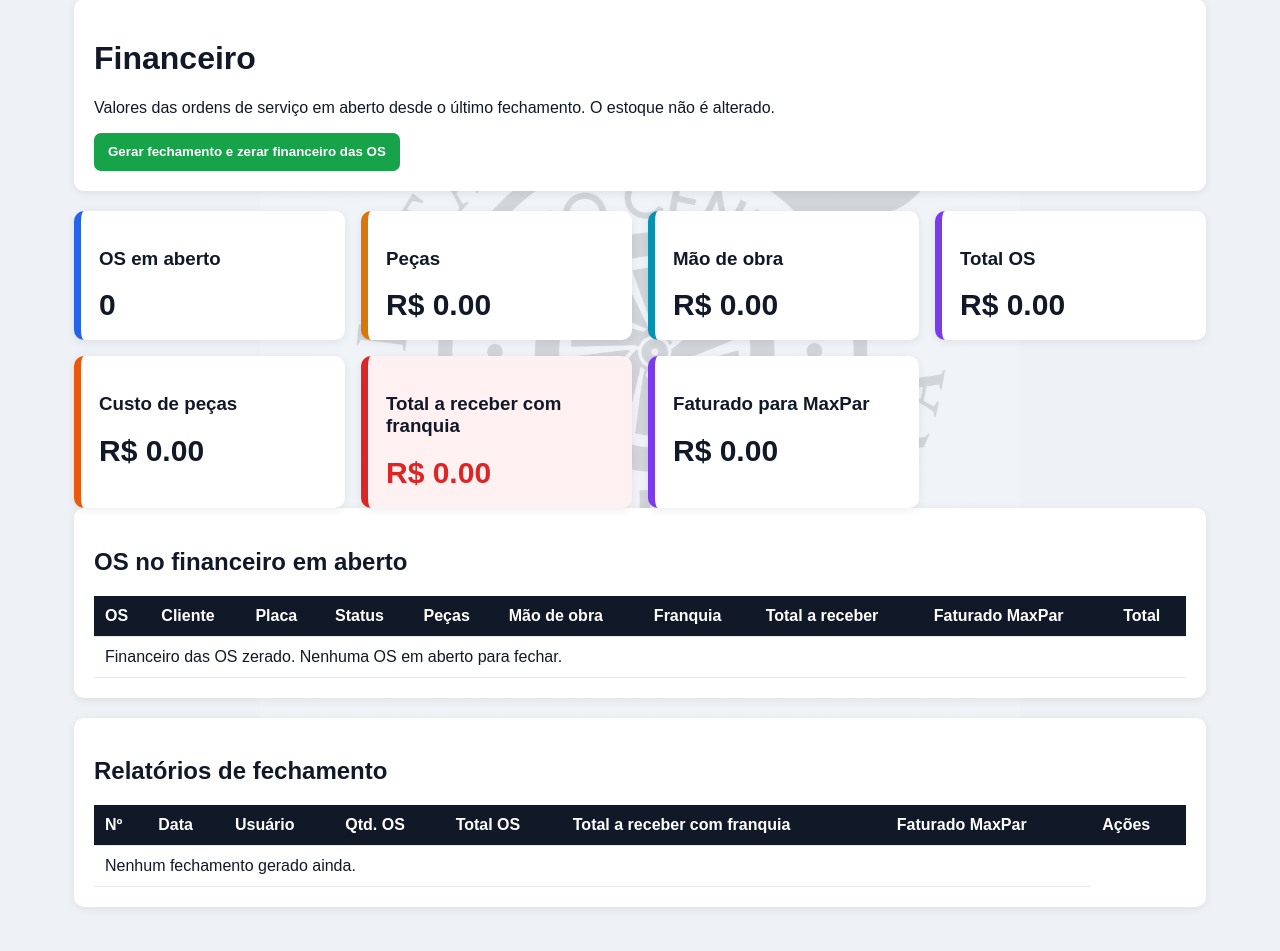
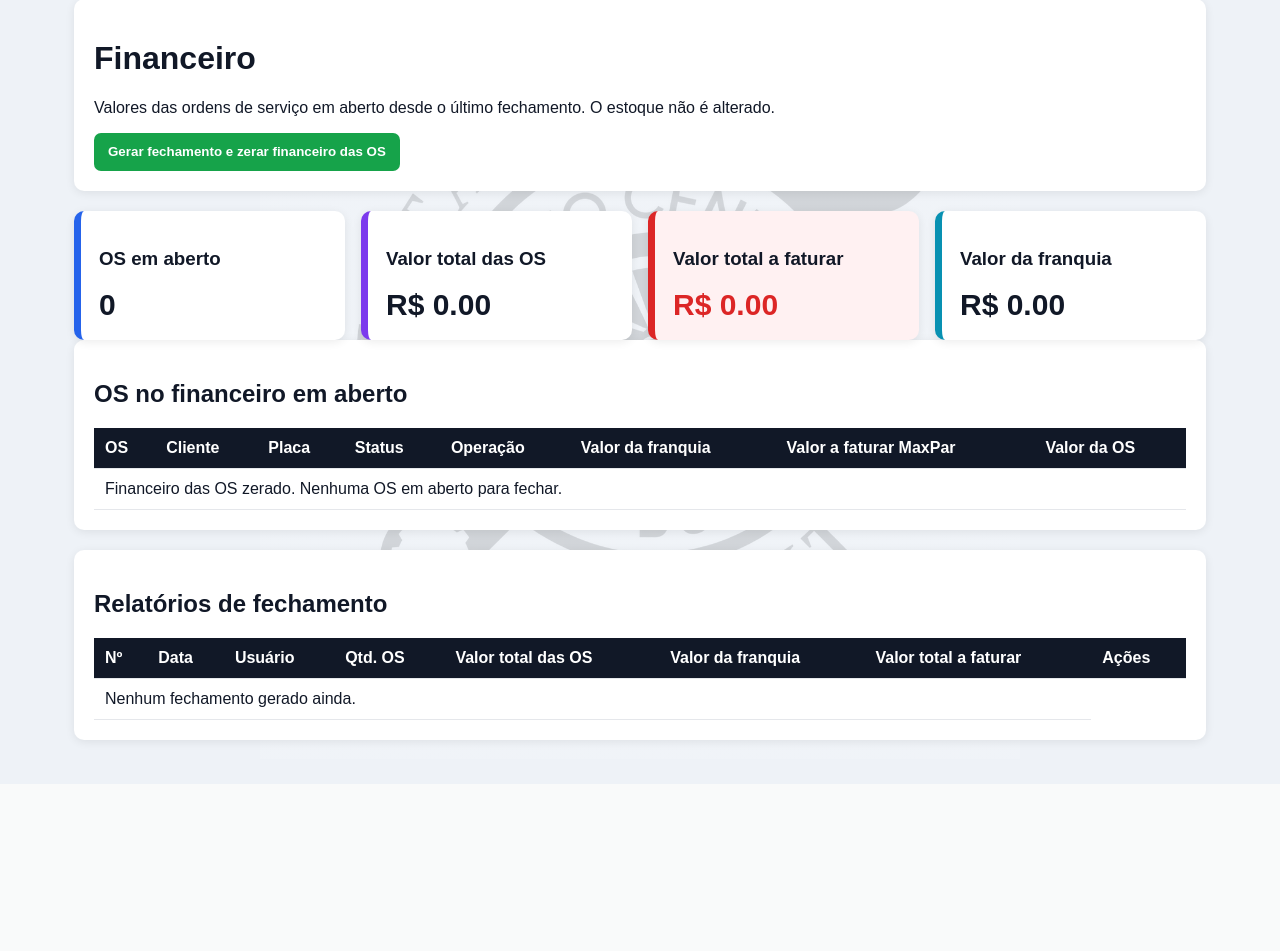
Before and after one commit to pontopneulatariaepintura-web/SistemaOS, a Flask app: page /financeiro in a window 1280 px wide. Shown: the part 161-1112 px from the top of the page. After the commit the page ends 909 px from the top, so only its background shows below. Run offline with Flask 3, Linux system fonts and the light colour scheme; the visitor is signed in with stand-in values (Sample User, id 1); data that the repository does not hold is empty.

Commit message:
Ajustar campos e totais financeiros da OS

```diff
--- a/app.py
+++ b/app.py
@@ -31,6 +31,7 @@ db.init_app(app)
 
 STATUS_FLOW = ["CRIADA", "VISTORIA", "LIBERADA", "REPARO", "FINALIZADA"]
 TIPOS_REPARO = ["Pequenos reparos", "Troca de pneu/roda", "Lataria e Pintura", "Parabrisa"]
+OPERACOES_OS = ["Venda", "Fornecimento"]
 SEGURADORAS = ["Porto Seguro", "Tokio", "HDI", "Yellum", "Mapfr", "Zurich", "MaxPar", "Car Glass", "Alura", "Allianz", "Youse", "Suhai", "Bradesco", "Itau", "Mithsui", "Santander", "Sura", "Loovi", "Conecta", "Pioneira", "Alfa", "Guara", "Potencia BR"]
 
 
@@ -47,6 +48,13 @@ def parse_float(valor):
     if valor in (None, ""):
         return 0
     return float(str(valor).replace(",", "."))
+
+
+def valor_total_os(item):
+    valor_os = item.valor_os or 0
+    if valor_os > 0:
+        return valor_os
+    return (item.valor_pecas or 0) + (item.valor_mao_obra or 0)
 
 
 def format_brl(valor):
@@ -100,14 +108,13 @@ def gerar_docx_fechamento(fechamento, itens):
                 docx_row(["Qtd. OS", fechamento.quantidade_os or 0]),
                 docx_row(["Pecas", format_brl(fechamento.total_pecas)]),
                 docx_row(["Mao de obra", format_brl(fechamento.total_mao_obra)]),
-                docx_row(["Total OS", format_brl(fechamento.total_os)]),
+                docx_row(["Valor total das OS", format_brl(fechamento.total_os)]),
                 docx_row(["Custo pecas", format_brl(fechamento.total_custo_pecas)]),
                 docx_row(["Orcamento", format_brl(fechamento.total_orcamento)]),
-                docx_row(["Franquia", format_brl(fechamento.total_franquia)]),
-                docx_row(["Total a receber com franquia", format_brl(fechamento.total_receber)]),
+                docx_row(["Valor da franquia", format_brl(fechamento.total_franquia)]),
                 docx_row(["Valor negociado", format_brl(fechamento.total_valor_negociado)]),
                 docx_row(["Contrapartida financeira", format_brl(fechamento.total_contrapartida_financeira)]),
-                docx_row(["Faturado para MaxPar", format_brl(fechamento.total_faturado_maxpar)]),
+                docx_row(["Valor a faturar para MaxPar", format_brl(fechamento.total_faturado_maxpar)]),
             ]
         ),
         docx_paragraph("Ordens incluidas", True),
@@ -121,10 +128,9 @@ def gerar_docx_fechamento(fechamento, itens):
                 "Placa",
                 "Seguradora",
                 "Status",
-                "Total OS",
-                "Franquia",
-                "Total receber",
-                "Faturado MaxPar",
+                "Valor OS",
+                "Valor da franquia",
+                "Valor a faturar MaxPar",
             ],
             True,
         )
@@ -138,9 +144,8 @@ def gerar_docx_fechamento(fechamento, itens):
                     item.placa or "-",
                     item.seguradora or "-",
                     item.status or "-",
-                    format_brl((item.valor_pecas or 0) + (item.valor_mao_obra or 0)),
+                    format_brl(valor_total_os(item)),
                     format_brl(item.franquia),
-                    format_brl(item.total_receber),
                     format_brl(item.faturado_maxpar),
                 ]
             )
@@ -271,6 +276,9 @@ def ensure_os_columns():
         "valor_negociado": "FLOAT",
         "contrapartida_financeira": "FLOAT",
         "faturado_maxpar": "FLOAT",
+        "valor_os": "FLOAT",
+        "tipo_operacao": "VARCHAR(30)",
+        "descricao_servico": "TEXT",
         "data_criacao": "TIMESTAMP" if dialect == "postgresql" else "DATETIME",
         "ultima_atualizacao": "TIMESTAMP" if dialect == "postgresql" else "DATETIME",
         "fechamento_id": "INTEGER",
@@ -290,6 +298,7 @@ def ensure_os_columns():
             "valor_negociado": "FLOAT",
             "contrapartida_financeira": "FLOAT",
             "faturado_maxpar": "FLOAT",
+            "valor_os": "FLOAT",
         },
     }.items():
         existing_table_columns = {column["name"] for column in inspector.get_columns(table_name)}
@@ -457,12 +466,11 @@ def financeiro():
         "custo_pecas": sum(item.custo_pecas or 0 for item in ordens),
         "orcamento": sum(item.orcamento or 0 for item in ordens),
         "franquia": sum(item.franquia or 0 for item in ordens),
-        "receber": sum((item.total_receber or 0) + (item.franquia or 0) for item in ordens),
         "valor_negociado": sum(item.valor_negociado or 0 for item in ordens),
         "contrapartida": sum(item.contrapartida_financeira or 0 for item in ordens),
         "faturado_maxpar": sum(item.faturado_maxpar or 0 for item in ordens),
     }
-    totais["total_os"] = totais["pecas"] + totais["mao_obra"]
+    totais["total_os"] = sum(valor_total_os(item) for item in ordens)
     fechamentos = FechamentoFinanceiro.query.order_by(FechamentoFinanceiro.id.desc()).all()
     return render_template("financeiro.html", ordens=ordens, totais=totais, fechamentos=fechamentos)
 
@@ -483,12 +491,12 @@ def fechar_financeiro():
         total_custo_pecas=sum(item.custo_pecas or 0 for item in ordens),
         total_orcamento=sum(item.orcamento or 0 for item in ordens),
         total_franquia=sum(item.franquia or 0 for item in ordens),
-        total_receber=sum((item.total_receber or 0) + (item.franquia or 0) for item in ordens),
+        total_receber=0,
         total_valor_negociado=sum(item.valor_negociado or 0 for item in ordens),
         total_contrapartida_financeira=sum(item.contrapartida_financeira or 0 for item in ordens),
         total_faturado_maxpar=sum(item.faturado_maxpar or 0 for item in ordens),
     )
-    fechamento.total_os = fechamento.total_pecas + fechamento.total_mao_obra
+    fechamento.total_os = sum(valor_total_os(item) for item in ordens)
     db.session.add(fechamento)
     db.session.flush()
 
@@ -511,6 +519,7 @@ def fechar_financeiro():
                 valor_negociado=os_item.valor_negociado or 0,
                 contrapartida_financeira=os_item.contrapartida_financeira or 0,
                 faturado_maxpar=os_item.faturado_maxpar or 0,
+                valor_os=valor_total_os(os_item),
             )
         )
         os_item.fechamento_id = fechamento.id
@@ -614,6 +623,8 @@ def nova_os():
         seguradora = request.form.get("seguradora", "").strip()
         carro_modelo = request.form.get("carro_modelo", "").strip()
         tipo_reparo = request.form.get("tipo_reparo", "").strip()
+        tipo_operacao = request.form.get("tipo_operacao", "Venda").strip()
+        descricao_servico = request.form.get("descricao_servico", "").strip()
         valor_pecas_raw = request.form.get("valor_pecas", "").strip()
         valor_mao_obra_raw = request.form.get("valor_mao_obra", "").strip()
         custo_pecas_raw = request.form.get("custo_pecas", "").strip()
@@ -623,20 +634,25 @@ def nova_os():
         valor_negociado_raw = request.form.get("valor_negociado", "").strip()
         contrapartida_financeira_raw = request.form.get("contrapartida_financeira", "").strip()
         faturado_maxpar_raw = request.form.get("faturado_maxpar", "").strip()
+        valor_os_raw = request.form.get("valor_os", "").strip()
         veiculo_terceiro = request.form.get("veiculo_terceiro") == "sim"
         form_data = request.form
 
         if not all([numero_os, cliente, placa, seguradora, tipo_reparo, valor_pecas_raw, valor_mao_obra_raw]):
             flash("Preencha todos os campos obrigat\u00f3rios da ordem de servi\u00e7o.", "danger")
-            return render_template("nova_os.html", form_data=form_data, tipos_reparo=TIPOS_REPARO, seguradoras=SEGURADORAS)
+            return render_template("nova_os.html", form_data=form_data, tipos_reparo=TIPOS_REPARO, operacoes_os=OPERACOES_OS, seguradoras=SEGURADORAS)
 
         if seguradora not in SEGURADORAS:
             flash("Selecione uma seguradora v\u00e1lida.", "danger")
-            return render_template("nova_os.html", form_data=form_data, tipos_reparo=TIPOS_REPARO, seguradoras=SEGURADORAS)
+            return render_template("nova_os.html", form_data=form_data, tipos_reparo=TIPOS_REPARO, operacoes_os=OPERACOES_OS, seguradoras=SEGURADORAS)
 
         if tipo_reparo not in TIPOS_REPARO:
             flash("Selecione um tipo de reparo v\u00e1lido.", "danger")
-            return render_template("nova_os.html", form_data=form_data, tipos_reparo=TIPOS_REPARO, seguradoras=SEGURADORAS)
+            return render_template("nova_os.html", form_data=form_data, tipos_reparo=TIPOS_REPARO, operacoes_os=OPERACOES_OS, seguradoras=SEGURADORAS)
+
+        if tipo_operacao not in OPERACOES_OS:
+            flash("Selecione venda ou fornecimento.", "danger")
+            return render_template("nova_os.html", form_data=form_data, tipos_reparo=TIPOS_REPARO, operacoes_os=OPERACOES_OS, seguradoras=SEGURADORAS)
 
         try:
             valor_pecas = parse_float(valor_pecas_raw)
@@ -648,17 +664,18 @@ def nova_os():
             valor_negociado = parse_float(valor_negociado_raw)
             contrapartida_financeira = parse_float(contrapartida_financeira_raw)
             faturado_maxpar = parse_float(faturado_maxpar_raw)
+            valor_os = parse_float(valor_os_raw)
         except ValueError:
             flash("Informe valores v\u00e1lidos para pe\u00e7as e m\u00e3o de obra.", "danger")
-            return render_template("nova_os.html", form_data=form_data, tipos_reparo=TIPOS_REPARO, seguradoras=SEGURADORAS)
+            return render_template("nova_os.html", form_data=form_data, tipos_reparo=TIPOS_REPARO, operacoes_os=OPERACOES_OS, seguradoras=SEGURADORAS)
 
-        if min(valor_pecas, valor_mao_obra, custo_pecas, orcamento, franquia, total_receber, valor_negociado, contrapartida_financeira, faturado_maxpar) < 0:
+        if min(valor_pecas, valor_mao_obra, custo_pecas, orcamento, franquia, total_receber, valor_negociado, contrapartida_financeira, faturado_maxpar, valor_os) < 0:
             flash("Os valores de pe\u00e7as e m\u00e3o de obra n\u00e3o podem ser negativos.", "danger")
-            return render_template("nova_os.html", form_data=form_data, tipos_reparo=TIPOS_REPARO, seguradoras=SEGURADORAS)
+            return render_template("nova_os.html", form_data=form_data, tipos_reparo=TIPOS_REPARO, operacoes_os=OPERACOES_OS, seguradoras=SEGURADORAS)
 
         if OS.query.filter_by(numero_os=numero_os).first():
             flash("J\u00e1 existe uma OS com esse n\u00famero.", "danger")
-            return render_template("nova_os.html", form_data=form_data, tipos_reparo=TIPOS_REPARO, seguradoras=SEGURADORAS)
+            return render_template("nova_os.html", form_data=form_data, tipos_reparo=TIPOS_REPARO, operacoes_os=OPERACOES_OS, seguradoras=SEGURADORAS)
 
         nova = OS(
             numero_os=numero_os,
@@ -674,6 +691,9 @@ def nova_os():
             valor_negociado=valor_negociado,
             contrapartida_financeira=contrapartida_financeira,
             faturado_maxpar=faturado_maxpar,
+            valor_os=valor_os,
+            tipo_operacao=tipo_operacao,
+            descricao_servico=descricao_servico,
             tipo_reparo=tipo_reparo,
             data_entrada=parse_date(request.form.get("data_entrada")),
             data_vistoria=parse_date(request.form.get("data_vistoria")),
@@ -692,7 +712,7 @@ def nova_os():
         flash("Ordem de servi\u00e7o criada.", "success")
         return redirect(url_for("listar_os"))
 
-    return render_template("nova_os.html", form_data={}, tipos_reparo=TIPOS_REPARO, seguradoras=SEGURADORAS)
+    return render_template("nova_os.html", form_data={}, tipos_reparo=TIPOS_REPARO, operacoes_os=OPERACOES_OS, seguradoras=SEGURADORAS)
 
 
 @app.route("/listar_os")
@@ -742,6 +762,8 @@ def editar_os(id):
         os_item.placa = request.form.get("placa", "").strip().upper()
         os_item.seguradora = request.form.get("seguradora", "").strip()
         os_item.carro_modelo = request.form.get("carro_modelo", "").strip()
+        os_item.tipo_operacao = request.form.get("tipo_operacao", os_item.tipo_operacao or "Venda").strip()
+        os_item.descricao_servico = request.form.get("descricao_servico", "").strip()
         os_item.custo_pecas = parse_float(request.form.get("custo_pecas"))
         os_item.orcamento = parse_float(request.form.get("orcamento"))
         os_item.franquia = parse_float(request.form.get("franquia"))
@@ -750,6 +772,7 @@ def editar_os(id):
         os_item.valor_negociado = parse_float(request.form.get("valor_negociado"))
         os_item.contrapartida_financeira = parse_float(request.form.get("contrapartida_financeira"))
         os_item.faturado_maxpar = parse_float(request.form.get("faturado_maxpar"))
+        os_item.valor_os = parse_float(request.form.get("valor_os"))
         os_item.tipo_reparo = request.form.get("tipo_reparo", "").strip()
         os_item.data_entrada = parse_date(request.form.get("data_entrada"))
         os_item.data_vistoria = parse_date(request.form.get("data_vistoria"))
@@ -765,7 +788,7 @@ def editar_os(id):
         flash("Ordem de servi\u00e7o atualizada.", "success")
         return redirect(url_for("listar_os"))
 
-    return render_template("editar_os.html", os=os_item, status_flow=STATUS_FLOW, tipos_reparo=TIPOS_REPARO, seguradoras=SEGURADORAS)
+    return render_template("editar_os.html", os=os_item, status_flow=STATUS_FLOW, tipos_reparo=TIPOS_REPARO, operacoes_os=OPERACOES_OS, seguradoras=SEGURADORAS)
 
 
 @app.route("/imprimir_os/<int:id>")
--- a/models.py
+++ b/models.py
@@ -26,6 +26,9 @@ class OS(db.Model):
     valor_negociado = db.Column(db.Float, default=0)
     contrapartida_financeira = db.Column(db.Float, default=0)
     faturado_maxpar = db.Column(db.Float, default=0)
+    valor_os = db.Column(db.Float, default=0)
+    tipo_operacao = db.Column(db.String(30))
+    descricao_servico = db.Column(db.Text)
     tipo_reparo = db.Column(db.String(60))
     status = db.Column(db.String(30), default="CRIADA")
     data_entrada = db.Column(db.Date)
@@ -77,6 +80,7 @@ class FechamentoFinanceiroItem(db.Model):
     valor_negociado = db.Column(db.Float, default=0)
     contrapartida_financeira = db.Column(db.Float, default=0)
     faturado_maxpar = db.Column(db.Float, default=0)
+    valor_os = db.Column(db.Float, default=0)
 
     fechamento = db.relationship("FechamentoFinanceiro", backref=db.backref("itens", lazy=True, cascade="all, delete-orphan"))
 
--- a/templates/financeiro.html
+++ b/templates/financeiro.html
@@ -15,18 +15,15 @@
 
 <div class="grid">
     <div class="card metric-card metric-total"><h3>OS em aberto</h3><div class="numero">{{ totais.quantidade }}</div></div>
-    <div class="card metric-card metric-criadas"><h3>Pe&ccedil;as</h3><div class="numero">R$ {{ "%.2f"|format(totais.pecas) }}</div></div>
-    <div class="card metric-card metric-vistoria"><h3>M&atilde;o de obra</h3><div class="numero">R$ {{ "%.2f"|format(totais.mao_obra) }}</div></div>
-    <div class="card metric-card metric-liberadas"><h3>Total OS</h3><div class="numero">R$ {{ "%.2f"|format(totais.total_os) }}</div></div>
-    <div class="card metric-card metric-reparo"><h3>Custo de pe&ccedil;as</h3><div class="numero">R$ {{ "%.2f"|format(totais.custo_pecas) }}</div></div>
-    <div class="card metric-card metric-finalizadas"><h3>Total a receber com franquia</h3><div class="numero">R$ {{ "%.2f"|format(totais.receber) }}</div></div>
-    <div class="card metric-card metric-liberadas"><h3>Faturado para MaxPar</h3><div class="numero">R$ {{ "%.2f"|format(totais.faturado_maxpar) }}</div></div>
+    <div class="card metric-card metric-liberadas"><h3>Valor total das OS</h3><div class="numero">R$ {{ "%.2f"|format(totais.total_os) }}</div></div>
+    <div class="card metric-card metric-finalizadas"><h3>Valor total a faturar</h3><div class="numero">R$ {{ "%.2f"|format(totais.faturado_maxpar) }}</div></div>
+    <div class="card metric-card metric-vistoria"><h3>Valor da franquia</h3><div class="numero">R$ {{ "%.2f"|format(totais.franquia) }}</div></div>
 </div>
 
 <div class="panel">
     <h2>OS no financeiro em aberto</h2>
     <table>
-        <thead><tr><th>OS</th><th>Cliente</th><th>Placa</th><th>Status</th><th>Pe&ccedil;as</th><th>M&atilde;o de obra</th><th>Franquia</th><th>Total a receber</th><th>Faturado MaxPar</th><th>Total</th></tr></thead>
+        <thead><tr><th>OS</th><th>Cliente</th><th>Placa</th><th>Status</th><th>Opera&ccedil;&atilde;o</th><th>Valor da franquia</th><th>Valor a faturar MaxPar</th><th>Valor da OS</th></tr></thead>
         <tbody>
             {% for os in ordens %}
             <tr>
@@ -34,15 +31,13 @@
                 <td>{{ os.cliente or '-' }}</td>
                 <td>{{ os.placa or '-' }}</td>
                 <td>{{ os.status }}</td>
-                <td>R$ {{ "%.2f"|format(os.valor_pecas or 0) }}</td>
-                <td>R$ {{ "%.2f"|format(os.valor_mao_obra or 0) }}</td>
+                <td>{{ os.tipo_operacao or '-' }}</td>
                 <td>R$ {{ "%.2f"|format(os.franquia or 0) }}</td>
-                <td>R$ {{ "%.2f"|format((os.total_receber or 0) + (os.franquia or 0)) }}</td>
                 <td>R$ {{ "%.2f"|format(os.faturado_maxpar or 0) }}</td>
-                <td>R$ {{ "%.2f"|format((os.valor_pecas or 0) + (os.valor_mao_obra or 0)) }}</td>
+                <td>R$ {{ "%.2f"|format(os.valor_os or ((os.valor_pecas or 0) + (os.valor_mao_obra or 0))) }}</td>
             </tr>
             {% else %}
-            <tr><td colspan="10">Financeiro das OS zerado. Nenhuma OS em aberto para fechar.</td></tr>
+            <tr><td colspan="8">Financeiro das OS zerado. Nenhuma OS em aberto para fechar.</td></tr>
             {% endfor %}
         </tbody>
     </table>
@@ -51,7 +46,7 @@
 <div class="panel">
     <h2>Relat&oacute;rios de fechamento</h2>
     <table>
-        <thead><tr><th>N&ordm;</th><th>Data</th><th>Usu&aacute;rio</th><th>Qtd. OS</th><th>Total OS</th><th>Total a receber com franquia</th><th>Faturado MaxPar</th><th>A&ccedil;&otilde;es</th></tr></thead>
+        <thead><tr><th>N&ordm;</th><th>Data</th><th>Usu&aacute;rio</th><th>Qtd. OS</th><th>Valor total das OS</th><th>Valor da franquia</th><th>Valor total a faturar</th><th>A&ccedil;&otilde;es</th></tr></thead>
         <tbody>
             {% for fechamento in fechamentos %}
             <tr>
@@ -60,7 +55,7 @@
                 <td>{{ fechamento.criado_por or '-' }}</td>
                 <td>{{ fechamento.quantidade_os }}</td>
                 <td>R$ {{ "%.2f"|format(fechamento.total_os or 0) }}</td>
-                <td>R$ {{ "%.2f"|format(fechamento.total_receber or 0) }}</td>
+                <td>R$ {{ "%.2f"|format(fechamento.total_franquia or 0) }}</td>
                 <td>R$ {{ "%.2f"|format(fechamento.total_faturado_maxpar or 0) }}</td>
                 <td><a class="btn btn-primary" href="{{ url_for('relatorio_financeiro', id=fechamento.id) }}">Abrir relat&oacute;rio</a><a class="btn btn-muted" href="{{ url_for('baixar_relatorio_financeiro_docx', id=fechamento.id) }}">Baixar DOCX</a></td>
             </tr>
--- a/templates/listar_os.html
+++ b/templates/listar_os.html
@@ -11,11 +11,12 @@
     <span class="status {{ os.status }}">{{ os.status }}</span>
     <p><b>Criado por:</b> {{ os.criado_por or '-' }}</p>
     <p><b>Cliente:</b> {{ os.cliente or '-' }} | <b>Carro/modelo:</b> {{ os.carro_modelo or '-' }} | <b>Placa:</b> {{ os.placa or '-' }} | <b>Seguradora:</b> {{ os.seguradora or '-' }}</p>
-    <p><b>Tipo de reparo:</b> {{ os.tipo_reparo or '-' }} | <b>Ve&iacute;culo de terceiro:</b> {% if os.veiculo_terceiro %}Sim{% else %}N&atilde;o{% endif %}</p>
+    <p><b>Tipo de reparo:</b> {{ os.tipo_reparo or '-' }} | <b>Opera&ccedil;&atilde;o:</b> {{ os.tipo_operacao or '-' }} | <b>Ve&iacute;culo de terceiro:</b> {% if os.veiculo_terceiro %}Sim{% else %}N&atilde;o{% endif %}</p>
+    {% if os.descricao_servico %}<p><b>Descri&ccedil;&atilde;o:</b> {{ os.descricao_servico }}</p>{% endif %}
     <p><b>Entrada:</b> {{ os.data_entrada or '-' }} | <b>Vistoria:</b> {{ os.data_vistoria or '-' }} | <b>Libera&ccedil;&atilde;o:</b> {{ os.data_liberacao_vistoria or '-' }}</p>
     <p><b>Reparo:</b> {{ os.data_inicio_reparo or '-' }} | <b>Previs&atilde;o:</b> {{ os.previsao_entrega or '-' }} | <b>Pagamento:</b> {{ os.data_pagamento or '-' }}</p>
     <p><b>Pe&ccedil;as:</b> R$ {{ "%.2f"|format(os.valor_pecas or 0) }} | <b>M&atilde;o de obra:</b> R$ {{ "%.2f"|format(os.valor_mao_obra or 0) }} | <b>Custo pe&ccedil;as:</b> R$ {{ "%.2f"|format(os.custo_pecas or 0) }} | <b>Or&ccedil;amento:</b> R$ {{ "%.2f"|format(os.orcamento or 0) }}</p>
-    <p><b>Franquia:</b> R$ {{ "%.2f"|format(os.franquia or 0) }} | <b>Total a receber:</b> R$ {{ "%.2f"|format(os.total_receber or 0) }} | <b>Faturado MaxPar:</b> R$ {{ "%.2f"|format(os.faturado_maxpar or 0) }} | <b>Total OS:</b> R$ {{ "%.2f"|format((os.valor_pecas or 0) + (os.valor_mao_obra or 0)) }}</p>
+    <p><b>Valor da franquia:</b> R$ {{ "%.2f"|format(os.franquia or 0) }} | <b>Valor a faturar MaxPar:</b> R$ {{ "%.2f"|format(os.faturado_maxpar or 0) }} | <b>Valor da OS:</b> R$ {{ "%.2f"|format(os.valor_os or ((os.valor_pecas or 0) + (os.valor_mao_obra or 0))) }}</p>
     {% if os.fotos %}<div class="photo-strip">{% for foto in os.fotos[:4] %}<img src="{{ url_for('os_foto', id=foto.id) }}" alt="Foto da OS {{ os.numero_os }}">{% endfor %}</div>{% endif %}
     <div class="actions">
         {% if os.status != "FINALIZADA" %}<a class="btn btn-success" href="{{ url_for('avancar', id=os.id) }}">Avan&ccedil;ar etapa</a>{% endif %}
```
Also changed, not shown: templates/editar_os.html (+5 -3 lines), templates/imprimir_os.html (+5 -4 lines), templates/nova_os.html (+13 -4 lines), templates/relatorio_financeiro.html (+5 -9 lines).
